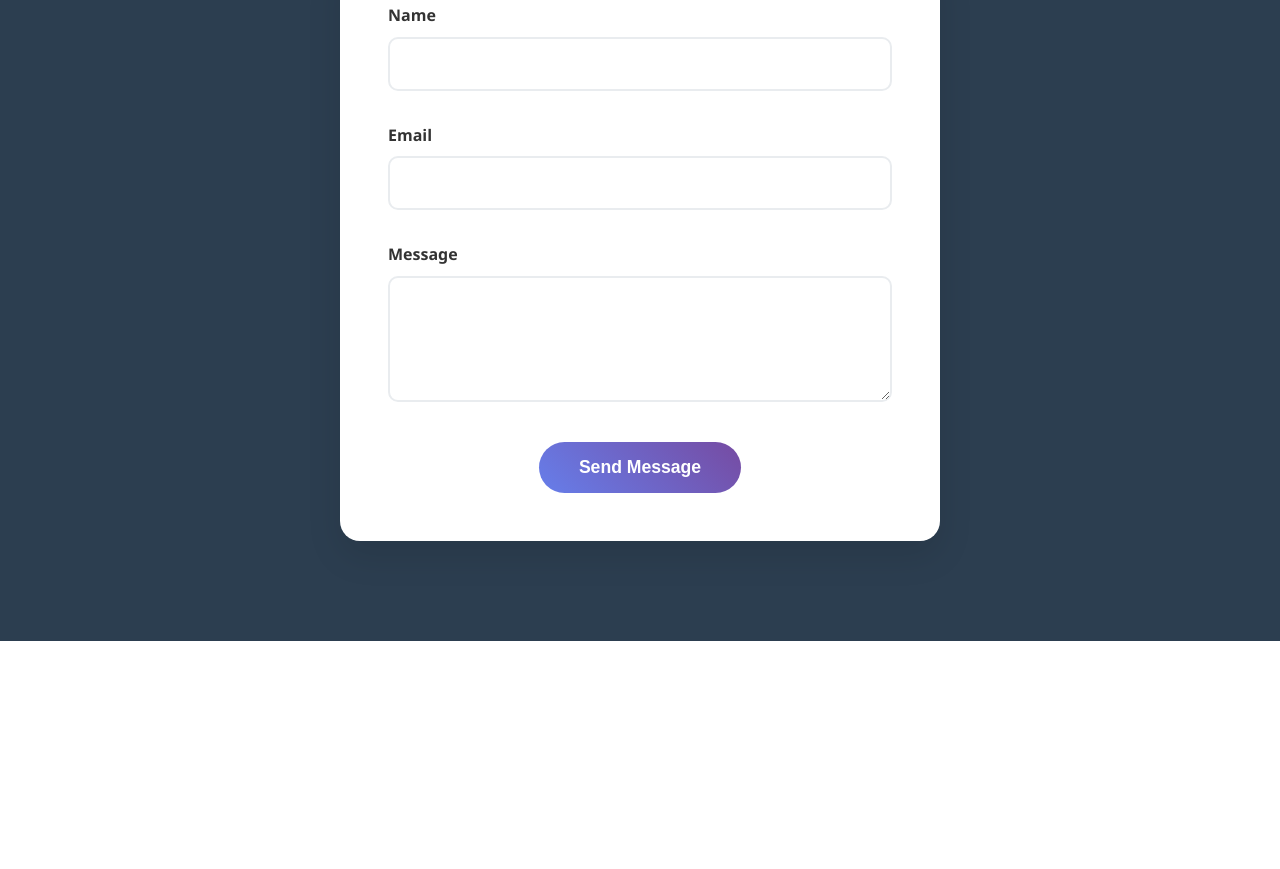
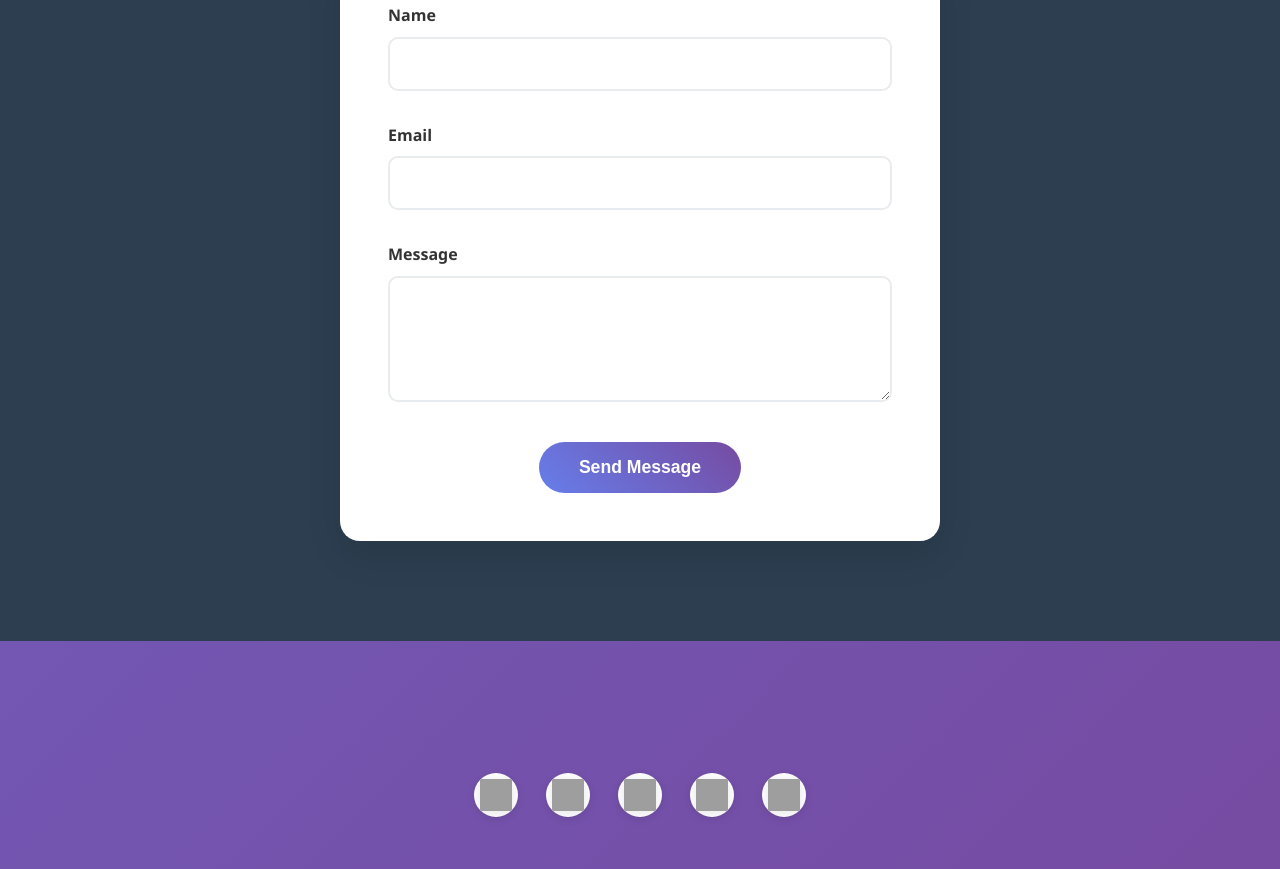
Before and after one commit to Armorx00/Ankit.padhiyar, a plain HTML site: page index.html in a window 1280 px wide. Shown: the part 4343-5212 px from the top of the page. Before the commit the page ends 4984 px from the top, so only its background shows below. Drawn offline with Linux system fonts and the light colour scheme; grey boxes are pictures that could not be loaded.

Commit message:
Update index.html

```diff
--- a/index.html
+++ b/index.html
@@ -394,6 +394,60 @@
             box-shadow: 0 15px 35px rgba(0, 0, 0, 0.1);
             margin-top: 3rem;
         }
+            .social-footer {
+                display: flex;
+                justify-content: center;
+                align-items: center;
+                gap: 28px;
+                padding: 40px 0 20px 0;
+                background: transparent;
+                animation: fadeInUp 1s 0.2s both;
+            }
+            .social-icon {
+                display: inline-block;
+                width: 44px;
+                height: 44px;
+                border-radius: 50%;
+                background: #fff;
+                box-shadow: 0 2px 8px rgba(0,0,0,0.10);
+                transition: transform 0.3s cubic-bezier(.68,-0.55,.27,1.55), box-shadow 0.3s, background 0.3s;
+                position: relative;
+                overflow: hidden;
+                animation: popIn 0.7s both;
+            }
+            .social-icon img {
+                width: 32px;
+                height: 32px;
+                margin: 6px;
+                transition: filter 0.3s;
+                filter: drop-shadow(0 2px 6px rgba(0,0,0,0.10));
+            }
+            .social-icon:hover {
+                transform: translateY(-8px) scale(1.15) rotate(-8deg);
+                box-shadow: 0 8px 24px rgba(102,126,234,0.18);
+                z-index: 2;
+            }
+            .social-icon.instagram:hover { background: #e1306c; }
+            .social-icon.facebook:hover { background: #1877f2; }
+            .social-icon.github:hover { background: #333; }
+            .social-icon.linkedin:hover { background: #0077b5; }
+            .social-icon.youtube:hover { background: #ff0000; }
+            .social-icon.instagram:hover img { filter: brightness(0) invert(1); }
+            .social-icon.facebook:hover img { filter: brightness(0) invert(1); }
+            .social-icon.github:hover img { filter: brightness(0) invert(1); }
+            .social-icon.linkedin:hover img { filter: brightness(0) invert(1); }
+            .social-icon.youtube:hover img { filter: brightness(0) invert(1); }
+
+            @keyframes popIn {
+                0% { opacity: 0; transform: scale(0.5) translateY(30px);}
+                100% { opacity: 1; transform: scale(1) translateY(0);}
+            }
+            .social-icon:nth-child(1) { animation-delay: 0.1s; }
+            .social-icon:nth-child(2) { animation-delay: 0.2s; }
+            .social-icon:nth-child(3) { animation-delay: 0.3s; }
+            .social-icon:nth-child(4) { animation-delay: 0.4s; }
+            .social-icon:nth-child(5) { animation-delay: 0.5s; }
+
 
         .form-group {
             margin-bottom: 2rem;
@@ -697,6 +751,28 @@
             </div>
         </div>
     </section>
+                 <footer style="margin-top:60px;">
+       <div class="project-content">
+        <div class="social-footer">
+            <a href="https://instagram.com/yourusername" target="_blank" title="Instagram" class="social-icon instagram">
+                <img src="https://cdn.jsdelivr.net/gh/simple-icons/simple-icons/icons/instagram.svg" alt="Instagram">
+            </a>
+            <a href="https://facebook.com/yourusername" target="_blank" title="Facebook" class="social-icon facebook">
+                <img src="https://cdn.jsdelivr.net/gh/simple-icons/simple-icons/icons/facebook.svg" alt="Facebook">
+            </a>
+            <a href="https://github.com/yourusername" target="_blank" title="GitHub" class="social-icon github">
+                <img src="https://cdn.jsdelivr.net/gh/simple-icons/simple-icons/icons/github.svg" alt="GitHub">
+            </a>
+            <a href="https://linkedin.com/in/yourusername" target="_blank" title="LinkedIn" class="social-icon linkedin">
+                <img src="https://cdn.jsdelivr.net/gh/simple-icons/simple-icons/icons/linkedin.svg" alt="LinkedIn">
+            </a>
+            <a href="https://youtube.com/@yourusername" target="_blank" title="YouTube" class="social-icon youtube">
+                <img src="https://cdn.jsdelivr.net/gh/simple-icons/simple-icons/icons/youtube.svg" alt="YouTube">
+            </a>
+        </div>
+        </div>
+        </div>
+    </footer>
 
     <script>
         // Smooth scrolling for navigation links
```
